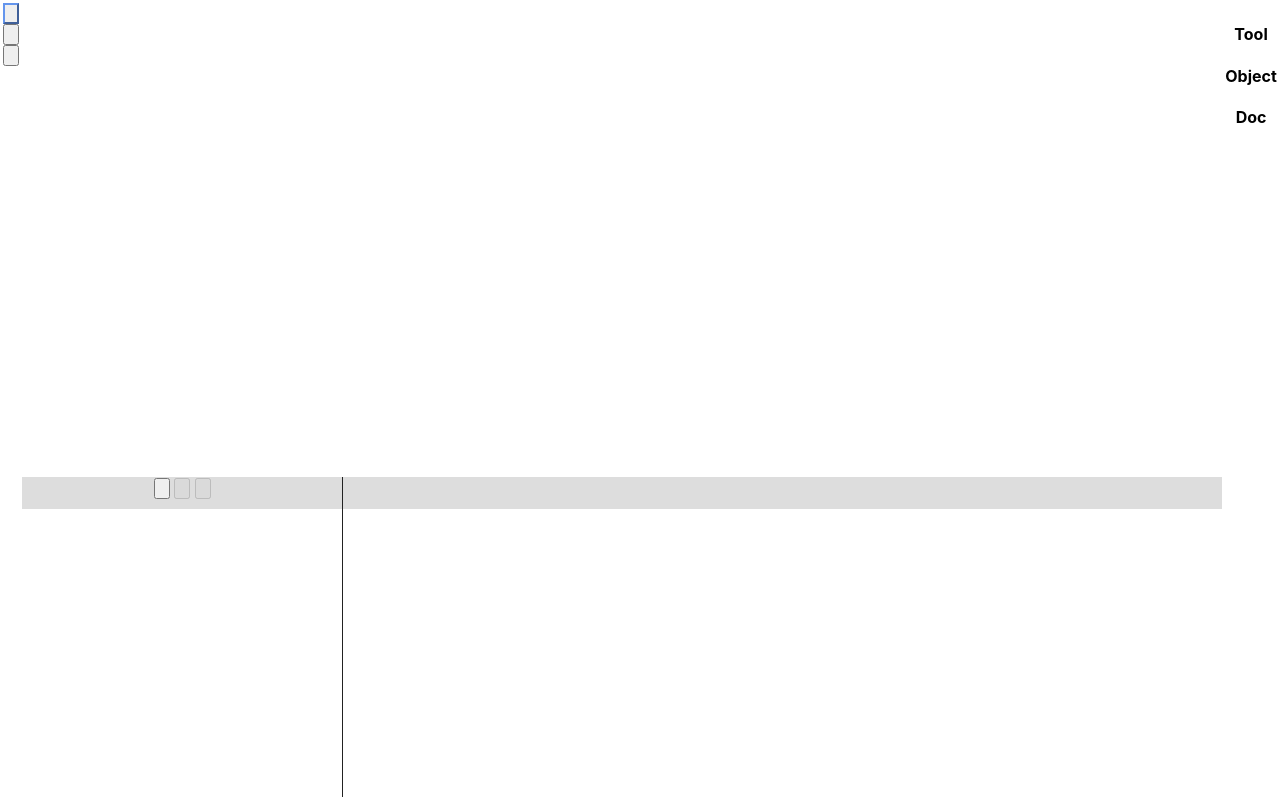
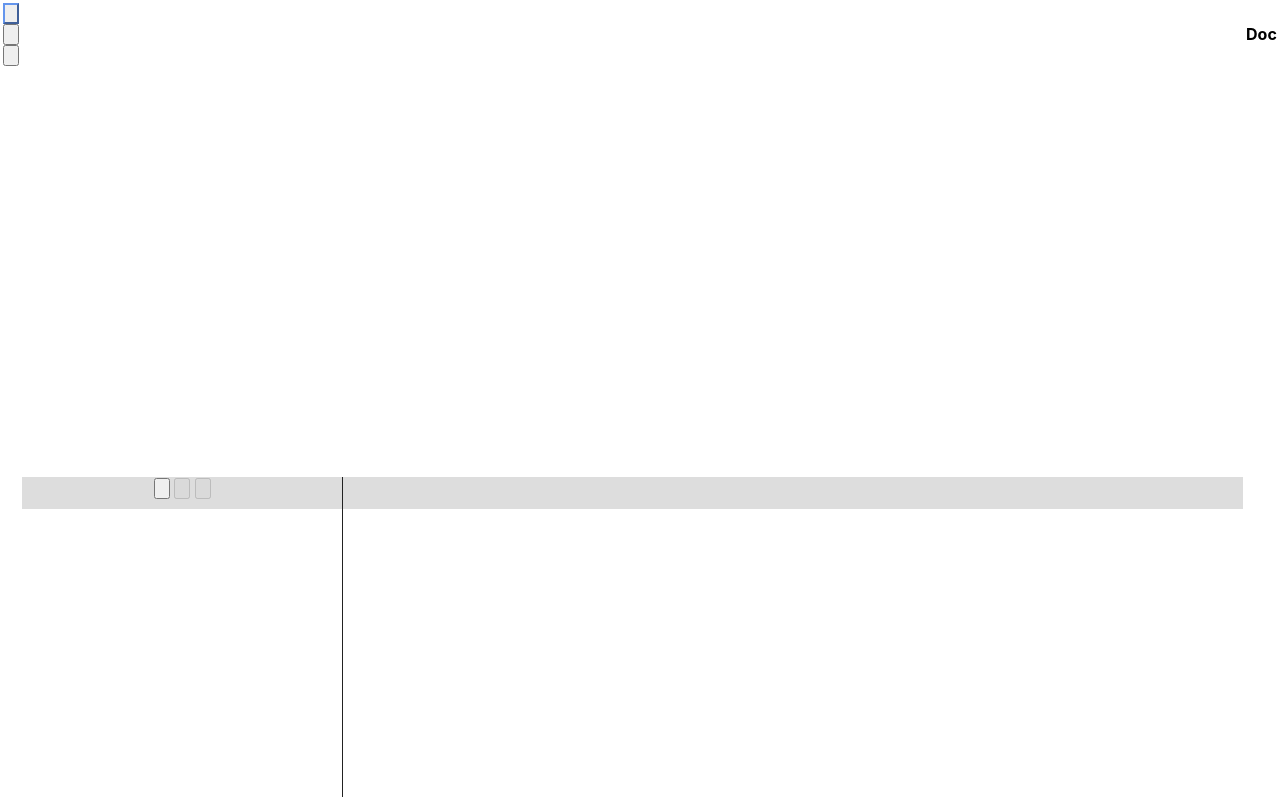
Before and after one commit to ubermanu/noitamina, a Svelte app: page / in a window 1280 px wide. Built offline with nearby package versions, Linux system fonts and the light colour scheme; some icons are missing.

Commit message:
show keyframes props in panel

```diff
--- a/src/App.svelte
+++ b/src/App.svelte
@@ -22,7 +22,7 @@
         <Timeline/>
     </div>
     <!-- TODO: Add `Library` tab to import preset elements -->
-    <div class="properties-container">
+    <div class="panel-container">
         <Properties/>
     </div>
 </main>
@@ -47,7 +47,7 @@
     grid-template-rows: 1fr max-content;
     gap: 0.2rem;
     grid-auto-flow: row;
-    grid-template-areas: "toolbar stage properties" "toolbar timeline properties";
+    grid-template-areas: "toolbar stage panel" "toolbar timeline panel";
 
     .toolbar-container {
       grid-area: toolbar;
@@ -61,8 +61,8 @@
       grid-area: timeline;
     }
 
-    .properties-container {
-      grid-area: properties;
+    .panel-container {
+      grid-area: panel;
     }
   }
 </style>
--- a/src/Properties.svelte
+++ b/src/Properties.svelte
@@ -1,17 +1,54 @@
 <script>
     import { selectedElement } from './stores/stage.js';
+    import { selectedAnimation, selectedKeyframe } from "./stores/timeline.js";
+    import { extractKeyframeStyles } from "./lib/animation.js";
+    import animatableProps from './lib/animatable.js'
+
+    const baseOptions = {};
+    animatableProps.forEach(prop => {
+        baseOptions[prop] = '';
+    });
+
+    function getKeyframeOptions(keyframe) {
+        const preset = extractKeyframeStyles(keyframe);
+        return { ...baseOptions, ...preset };
+    }
 </script>
 
 <!-- TODO: Add tab nav -->
 <div class="properties">
-    <div class="tab tool">
+    <div class="tab tool" style="display: none">
         <h4>Tool</h4>
         <!-- TODO: Settings of the current stage mode -->
     </div>
     <div class="tab tool">
-        <h4>Object</h4>
         <!-- TODO: Settings of the selected element -->
+        {#if $selectedKeyframe}
+            <h4>Keyframe</h4>
+            <table>
+                {#each Object.entries(getKeyframeOptions($selectedKeyframe)) as [key, value]}
+                    <tr class="property">
+                        <td>
+                            <label>{key}</label>
+                        </td>
+                        <td>
+                            <input type="text" value={value} name="" on:input={(e) => {
+                                selectedKeyframe.update(props => ({
+                                    ...props,
+                                    [key]: e.target.value
+                                }));
+                                console.log(key, e.target.value, $selectedKeyframe)
+                            }}/>
+                        </td>
+                    </tr>
+                {/each}
+            </table>
+        {/if}
+        {#if $selectedAnimation}
+            <h4>Animation</h4>
+        {/if}
         {#if $selectedElement}
+            <h4>Element</h4>
         {/if}
     </div>
     <div class="tab tool">
--- /dev/null
+++ b/src/stores/panel.js
@@ -0,0 +1,6 @@
+import { writable } from 'svelte/store'
+
+/**
+ * @type {Writable<boolean>}
+ */
+export const visible = writable(false)
```
